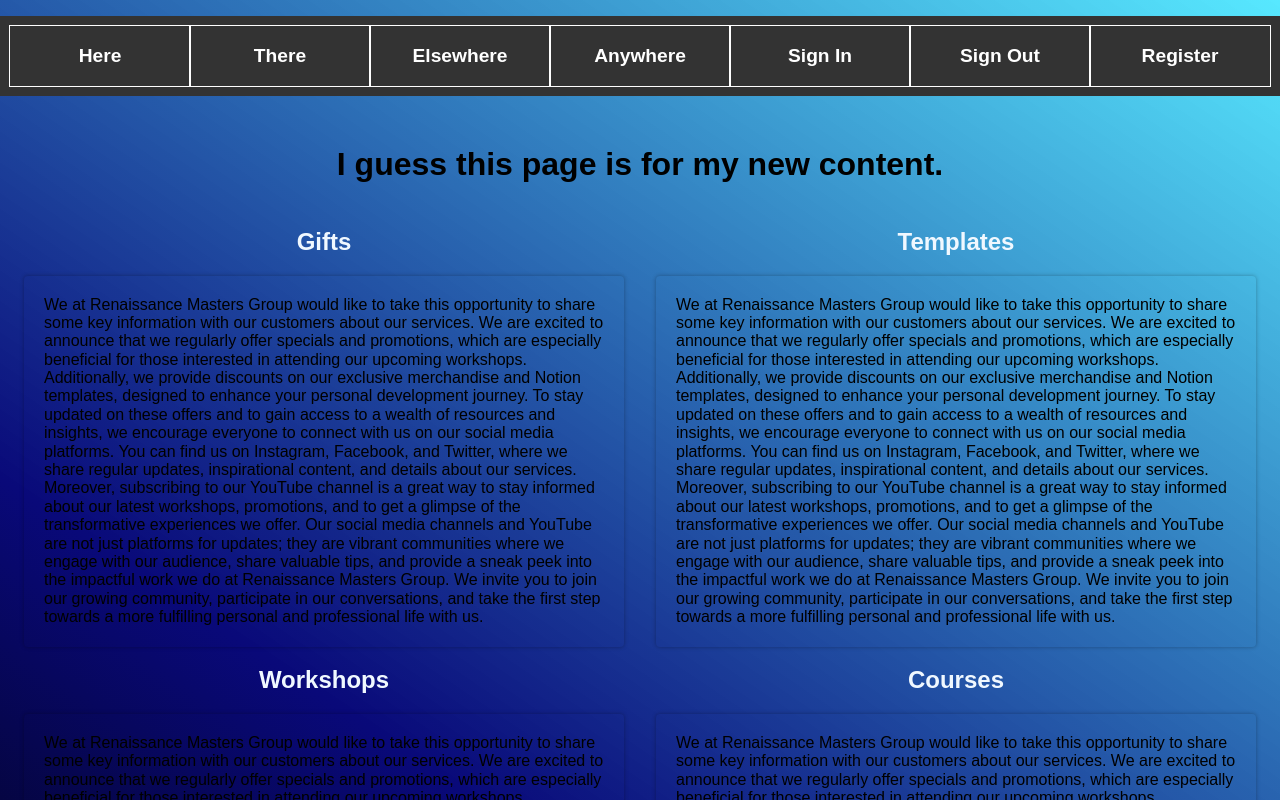
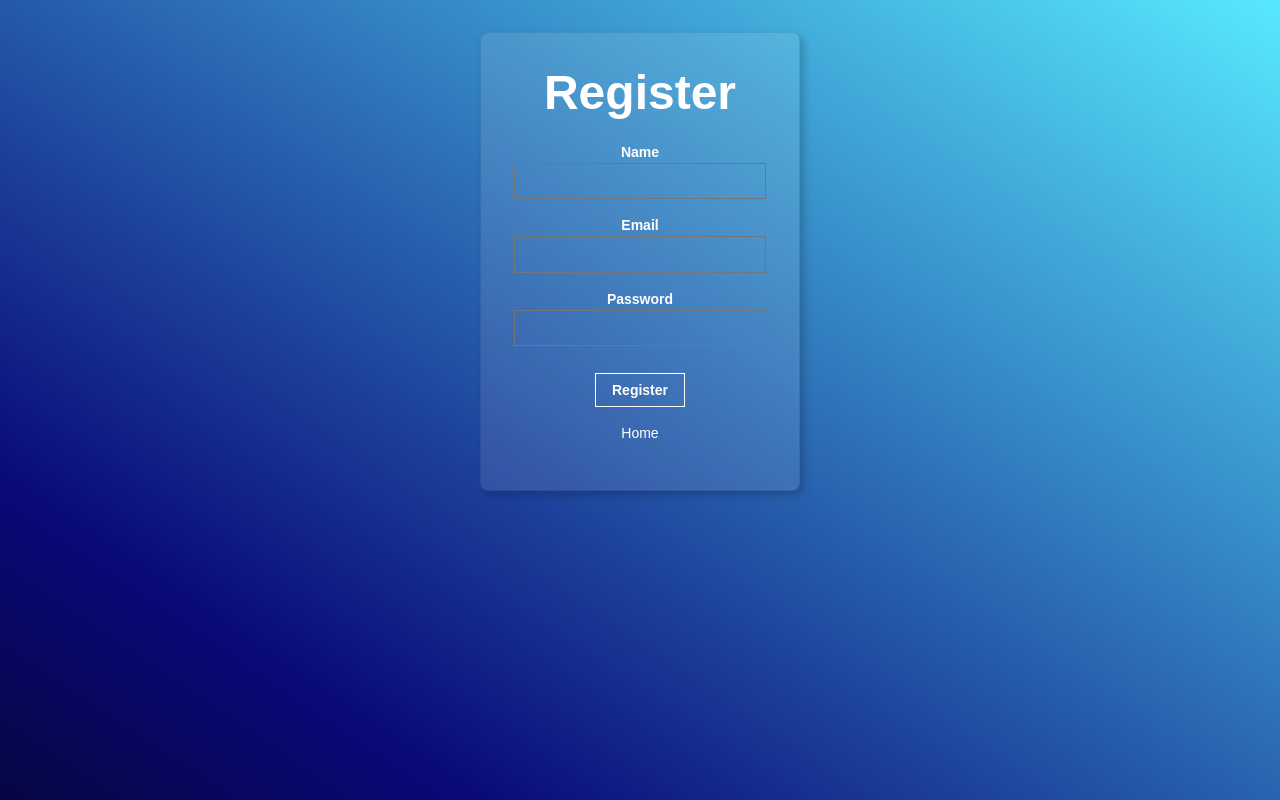
Before and after one commit to rjmoor/gnu-project, a React (Create React App) app in the folder spa1/: page / in a window 1280 px wide. Both pictures are taken after a click on the element "Register". Shown: the top 800 px of the page. Built offline with nearby package versions, Linux system fonts and the light colour scheme.

Commit message:
Update to Auth
Register form and background issues resolved.

```diff
--- a/spa1/src/App.js
+++ b/spa1/src/App.js
@@ -1,6 +1,7 @@
 import React, { Component } from 'react';
 import Background from './components/background/background';
 import Navigation from './components/navigation/navigation';
+import Register from './components/navigation/register/register';
 import Signin from './components/navigation/signin.signout/signin';
 import Logo from './components/static/logo/logo';
 import Main from './components/views/main';
@@ -11,8 +12,8 @@
   constructor() {
     super();
     this.state = {
-      route: 'home',
-      isSignedIn: 'False'
+      route: 'signin',
+      isSignedIn: false
     }
   }
 
@@ -26,20 +27,32 @@
   }
 
   render() {
+    const { route } = this.state;
+
+    let content;
+    if (route === 'signin' || route === 'signout') {
+      content = (
+        <div>
+          <Logo />
+          <Signin onRouteChange={this.onRouteChange} />
+        </div>
+      );
+    } else if (route === 'register') {
+      content = <Register onRouteChange={this.onRouteChange} />;
+    } else {
+      content = (
+        <div>
+          <Navigation onRouteChange={this.onRouteChange} />
+          <Main />
+          <Footer />
+        </div>
+      );
+    }
+
     return (
       <div className="App">
         <Background />
-        {this.state.route === 'signin' || this.state.route === 'signout'
-          ? <div>
-            <Logo />
-            <Signin onRouteChange={this.onRouteChange} />
-            </div>
-          : <div>
-            <Navigation onRouteChange={this.onRouteChange} />
-            <Main />
-          </div>
-        }
-        <Footer />
+        {content}
       </div>
     );
   }
--- a/spa1/src/components/navigation/headerItems.js
+++ b/spa1/src/components/navigation/headerItems1.js
@@ -1,4 +1,4 @@
-const HeaderItems= [
+const HeaderItems1= [
     {
         title: 'Here',          // Home button
         path: '/home',
@@ -12,7 +12,7 @@
         pStyle: 'center'
     },
     {
-        title: 'Elsewhere',     // Company/Industies button
+        title: 'Elsewhere',     // Company/Industries button
         path: '/industries',
         cName: 'nav-links link pointer outline dim w-100',
         pStyle: 'center'
@@ -22,25 +22,7 @@
         path: '/blogs',
         cName: 'nav-links link pointer outline dim w-100',
         pStyle: 'center'
-    },
-    {
-        title: 'Sign In',       // Sign In button
-        path: '/signin',
-        cName: 'nav-links link pointer outline dim w-100',
-        pStyle: 'center'
-    },
-    {
-        title: 'Sign Out',         // Sign Out button
-        path: '/signout',
-        cName: 'nav-links link pointer outline dim w-100',
-        pStyle: 'center'
-    },
-    {
-        title: 'Register',      // Register button
-        path: '/register',
-        cName: 'nav-links link pointer outline dim w-100',
-        pStyle: 'center'
     }
 ]
 
-export default HeaderItems;
+export default HeaderItems1;
--- a/spa1/src/components/navigation/navigation.js
+++ b/spa1/src/components/navigation/navigation.js
@@ -1,12 +1,12 @@
 import React from 'react';
 import './Navigation.css';
-import HeaderItems from './headerItems';
+import HeaderItems1 from './headerItems1';
 
 const Navigation = ({onRouteChange}) => {
     return (
         <nav className="Navigation mv3">
             <div className="flex flex-row">
-                {HeaderItems.map((item) => {
+                {HeaderItems1.map((item) => {
                     return (
                         <div key={item.id} className={item.cName}>
                             <p onClick={() => onRouteChange(item.path)} className={item.pStyle}>{item.title}</p>
--- a/spa1/src/components/navigation/register/register.js
+++ b/spa1/src/components/navigation/register/register.js
@@ -0,0 +1,43 @@
+import React from 'react';
+import '../signin.signout/Signin.css';
+
+const Register = ({ onRouteChange }) => {
+    return (
+        <div>
+            <article className="br3 ba b--black-10 mv4 w-100 w-50-m w-25-l mw6 shadow-5 center bg-white-10">
+                <main className="pa4 black-80">
+                    <div className="measure">
+                        <fieldset id="sign_up" className="ba b--transparent ph0 mh0 white">
+                            <legend className="f1 fw6 ph0 mh0">Register</legend>
+                            <div className="mt3">
+                                <label className="db fw6 lh-copy f6 white" htmlFor="name">Name</label>
+                                <input className="pa2 input-reset ba bg-transparent hover-bg-white hover-black w-100 white" type="text" name="name" id="name" />
+                            </div>
+                            <div className="mt3">
+                                <label className="db fw6 lh-copy f6 white" htmlFor="email-address">Email</label>
+                                <input className="pa2 input-reset ba bg-transparent hover-bg-white hover-black w-100 white" type="email" name="email-address" id="email-address" />
+                            </div>
+                            <div className="mv3">
+                                <label className="db fw6 lh-copy f6 white" htmlFor="password">Password</label>
+                                <input className="b pa2 input-reset ba bg-transparent hover-bg-white hover-black w-100 white" type="password" name="password" id="password" />
+                            </div>
+                        </fieldset>
+                        <div className="submit">
+                            <input
+                                onClick={() => onRouteChange('home')}
+                                className="b ph3 pv2 input-reset ba b--white bg-transparent grow pointer f6 dib white"
+                                type="submit"
+                                value="Register"
+                            />
+                        </div>
+                        <div className="lh-copy mt3">
+                            <p onClick={() => onRouteChange('home')} className="f6 link dim white db pointer">Home</p>
+                        </div>
+                    </div>
+                </main>
+            </article>
+
+        </div>
+    );
+}
+export default Register;
--- a/spa1/src/components/navigation/signin.signout/signin.js
+++ b/spa1/src/components/navigation/signin.signout/signin.js
@@ -6,7 +6,7 @@
         <div>
             <article className="br3 ba b--black-10 mv4 w-100 w-50-m w-25-l mw6 shadow-5 center bg-white-10">
                 <main className="pa4 black-80">
-                    <form className="measure">
+                    <div className="measure">
                         <fieldset id="sign_up" className="ba b--transparent ph0 mh0 white">
                             <legend className="f1 fw6 ph0 mh0">Sign In</legend>
                             <div className="mt3">
@@ -29,7 +29,7 @@
                         <div className="lh-copy mt3">
                             <p onClick={() => onRouteChange('register')} className="f6 link dim white db pointer">Register</p>
                         </div>
-                    </form>
+                    </div>
                 </main>
             </article>
 
--- a/spa1/src/components/views/footer.js
+++ b/spa1/src/components/views/footer.js
@@ -1,11 +1,19 @@
 import React from 'react';
-import "../navigation/Navigation.css"
 import FooterItems from '../navigation/footerItems';
 
-const Footer = () => {
+
+const Footer = ({onRouteChange}) => {
     return (
-        <div>
-            <p className='ma5 pt2'>Footer</p>
+        <div className="Footer mv3">
+            <div className="flex flex-row">
+                {FooterItems.map((item) => {
+                    return (
+                        <div key={item.id} className={item.cName}>
+                            <p onClick={() => onRouteChange(item.path)} className={item.pStyle}>{item.title}</p>
+                        </div>
+                    )
+                })}
+            </div>
         </div>
     )
 }
```
Also changed, not shown: spa1/src/components/navigation/headerItems2.js (added, +22 -0 lines).
